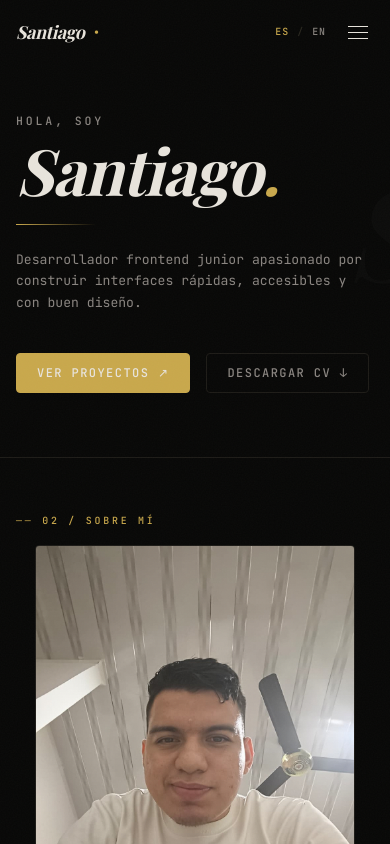
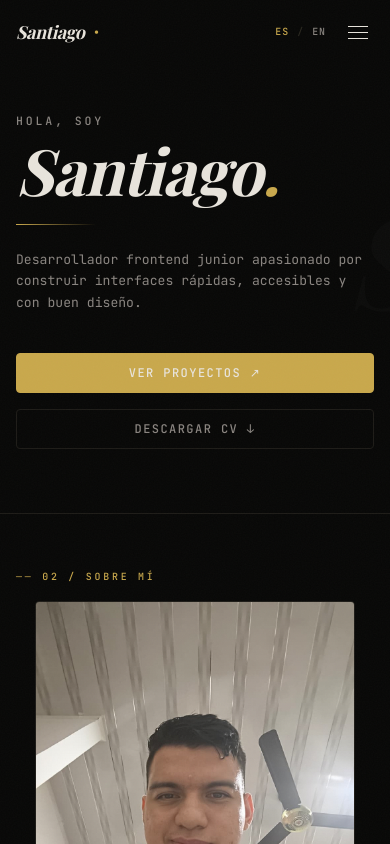
Before and after one commit to MurilloR11/MurilloR11.github.io, a React (Vite) app: page / in a window 390 px wide. Shown: the top 844 px of the page. Built offline with nearby package versions, Linux system fonts and the light colour scheme; a web font is replaced by a local one.

Commit message:
fix(hero): igualar tamaño de botones CTA en mobile

```diff
--- a/src/features/hero/Hero.tsx
+++ b/src/features/hero/Hero.tsx
@@ -51,8 +51,9 @@ export function Hero() {
         </p>
 
         {/* CTAs */}
-        <div className="flex flex-wrap items-center gap-4 animate-fade-up delay-600">
+        <div className="flex flex-col sm:flex-row sm:flex-wrap items-stretch sm:items-center gap-4 animate-fade-up delay-600">
           <Button
+            className="w-full sm:w-auto"
             onClick={() =>
               document.getElementById('projects')?.scrollIntoView(SCROLL_SMOOTH)
             }
@@ -63,7 +64,7 @@ export function Hero() {
           <a
             href="/resume.pdf"
             download
-            className="inline-flex items-center justify-center rounded-sm border border-border-dark px-5 py-2.5 text-[0.75rem] font-medium tracking-[0.12em] uppercase text-muted transition-all duration-200 hover:border-gold/40 hover:text-cream focus-visible:outline-none focus-visible:ring-2 focus-visible:ring-gold/60"
+            className="inline-flex w-full sm:w-auto items-center justify-center rounded-sm border border-border-dark px-5 py-2.5 text-[0.75rem] font-medium tracking-[0.12em] uppercase text-muted transition-all duration-200 hover:border-gold/40 hover:text-cream focus-visible:outline-none focus-visible:ring-2 focus-visible:ring-gold/60"
           >
             {t.hero.ctaResume}
           </a>
```
